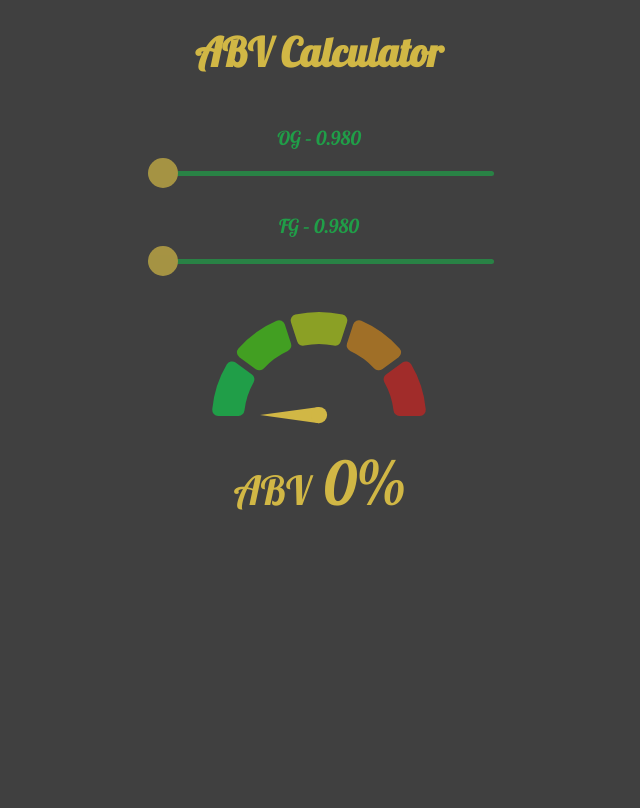
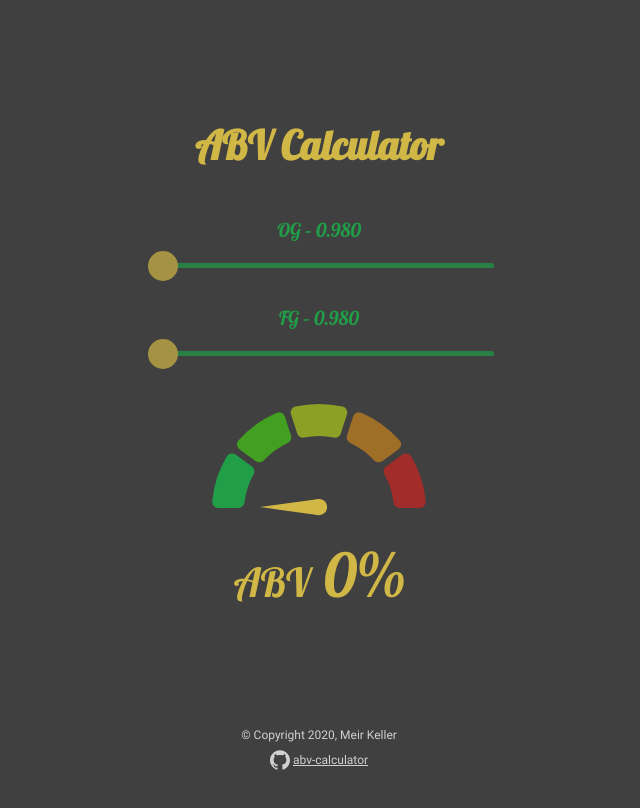
Before and after one commit to meirkl/abv-calculator, a React (Create React App) app: page / in a window 1280 px wide. Shown: the whole page, without its empty margins (321-961 px from the left). Built offline with nearby package versions, Linux system fonts and the light colour scheme.

Commit message:
added footer

```diff
--- a/src/components/App.tsx
+++ b/src/components/App.tsx
@@ -1,23 +1,11 @@
 import React from 'react';
-import styled from 'styled-components';
-import Calculator from './Calculator';
-import GlobalStyle from '../services/globalStyle';
-
-export const Container = styled.div`
-  display: flex;
-  flex-direction: column;
-  justify-content: center;
-  align-items: center;
-  width: 100%;
-`;
+import Main from './Main';
+import Footer from './Footer';
 
 const App = () => (
   <>
-    <GlobalStyle />
-    <h1>ABV Calculator</h1>
-    <Container>
-      <Calculator />
-    </Container>
+    <Main />
+    <Footer />
   </>
 );
 
--- /dev/null
+++ b/src/components/Footer.tsx
@@ -0,0 +1,45 @@
+import React from 'react';
+import styled from 'styled-components';
+import { light } from '../constants/colors';
+import { ReactComponent as GithubIcon } from '../media/github.svg';
+
+const StyledFooter = styled.footer`
+  height: 10vh;
+  color: ${light};
+  font-family: 'Roboto', sans-serif;
+  font-size: 12px;
+  text-align: center;
+  > div {
+    margin: 8px 0;
+  }
+  a {
+    display: flex;
+    align-items: center;
+    justify-content: center;
+    color: ${light};
+  }
+`;
+
+const StyledGithubIcon = styled(GithubIcon)`
+  width: 20px;
+  margin-right: 3px;
+  fill: ${light};
+`;
+
+const Footer = () => (
+  <StyledFooter>
+    <div>&copy; Copyright 2020, Meir Keller</div>
+    <div>
+      <a
+        href="https://github.com/meirkl/abv-calculator"
+        target="_blank"
+        rel="noopener noreferrer"
+      >
+        <StyledGithubIcon />
+        abv-calculator
+      </a>
+    </div>
+  </StyledFooter>
+);
+
+export default Footer;
--- /dev/null
+++ b/src/components/Main.tsx
@@ -0,0 +1,21 @@
+import React from 'react';
+import styled from 'styled-components';
+import Calculator from './Calculator';
+
+const StyledMain = styled.main`
+  display: flex;
+  flex-direction: column;
+  justify-content: center;
+  align-items: center;
+  width: 100%;
+  height: 90vh;
+`;
+
+const Main = () => (
+  <StyledMain>
+    <h1>ABV Calculator</h1>
+    <Calculator />
+  </StyledMain>
+);
+
+export default Main;
--- a/src/constants/colors.ts
+++ b/src/constants/colors.ts
@@ -2,3 +2,4 @@ export const green = '#209E48';
 export const yellow = '#D1B745';
 export const red = '#A12C2A';
 export const dark = '#404040';
+export const light = '#d0d0d0';
--- a/src/index.tsx
+++ b/src/index.tsx
@@ -2,9 +2,11 @@ import React from 'react';
 import ReactDOM from 'react-dom';
 import App from './components/App';
 import * as serviceWorker from './serviceWorker';
+import GlobalStyle from './services/globalStyle';
 
 ReactDOM.render(
   <React.StrictMode>
+    <GlobalStyle />
     <App />
   </React.StrictMode>,
   document.getElementById('root'),
--- a/src/react-app-env.d.ts
+++ b/src/react-app-env.d.ts
@@ -14,8 +14,8 @@ declare module 'react-gauge-chart/dist/GaugeChart' {
     percent?: number;
     arcPadding?: number;
     arcWidth?: number;
-    arcsLength?: array;
-    colors?: Array<string>;
+    arcsLength?: number[];
+    colors?: string[];
     textColor?: string;
     needleColor?: string;
     needleBaseColor?: string;
--- a/src/services/globalStyle.ts
+++ b/src/services/globalStyle.ts
@@ -1,11 +1,18 @@
 import { createGlobalStyle } from 'styled-components';
 import { dark, yellow } from '../constants/colors';
 import lobster from '../fonts/Lobster-Regular.ttf';
+import roboto from '../fonts/Roboto-Regular.ttf';
 
 export default createGlobalStyle`
   @font-face {
     font-family: 'Lobster';
     src: url(${lobster});
+    font-style: normal;
+    font-weight: 400;
+  }
+  @font-face {
+    font-family: 'Roboto';
+    src: url(${roboto});
     font-style: normal;
     font-weight: 400;
   }
```
Also changed, not shown: src/fonts/Roboto-Regular.ttf (added), src/media/github.svg (added).
